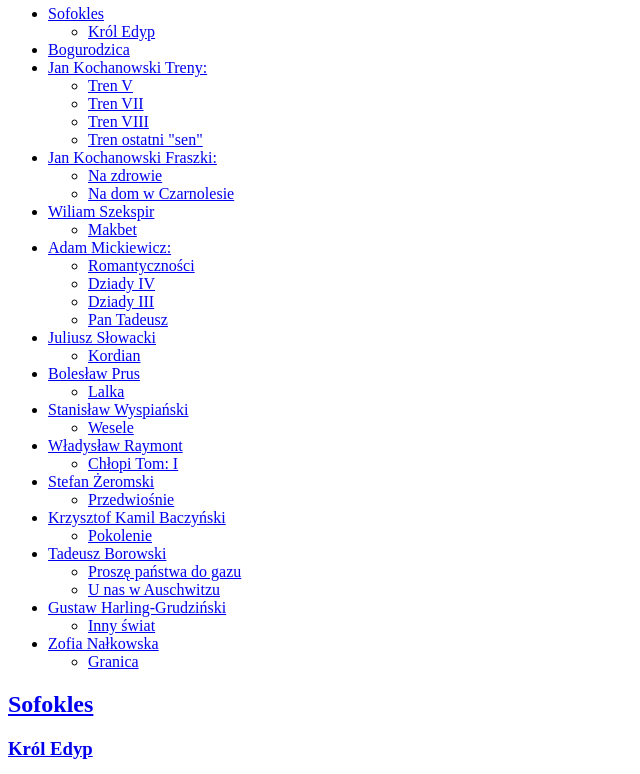
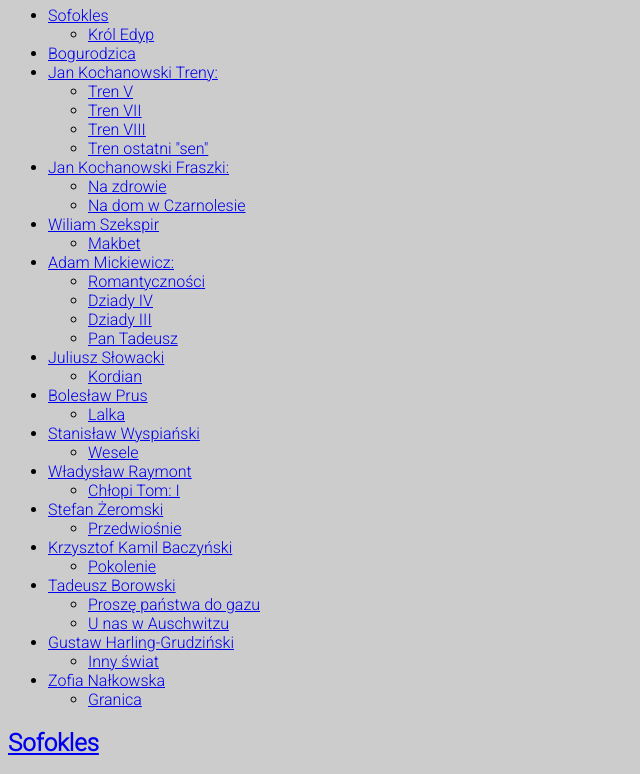
Before and after one commit to Veiroo/Project, a plain HTML site: page lekture/index.html in a window 1280 px wide. Shown: the part 75-849 px from the top of the page, without its empty margins (0-640 px from the left). Drawn offline with Linux system fonts and the light colour scheme.

Commit message:
created body.css

```diff
--- /dev/null
+++ b/lekture/css/body.css
@@ -0,0 +1,5 @@
+.body{
+    background-color: #ccc;
+    font-family: 'Roboto', sans-serif;
+    color: black
+}
--- a/lekture/index.html
+++ b/lekture/index.html
@@ -5,10 +5,14 @@
     <meta charset="UTF-8">
     <meta http-equiv="X-UA-Compatible" content="IE=edge">
     <meta name="viewport" content="width=device-width, initial-scale=1.0">
+    <link href="css/body.css" rel="stylesheet">
+    <link rel="preconnect" href="https://fonts.googleapis.com">
+<link rel="preconnect" href="https://fonts.gstatic.com" crossorigin>
+<link href="https://fonts.googleapis.com/css2?family=Roboto:ital,wght@0,300;1,300&display=swap" rel="stylesheet">
     <title>Lecture</title>
 </head>
 
-<body>
+<body class="body">
     <header>
         <h1>Lektury</h1>
     </header>
@@ -130,7 +134,7 @@
                 <article id="sen">
 
                     <h3>Tren ostatni "sen"<h3>
-                    <p>-</p>
+                            <p>-</p>
 
                 </article>
             </section>
```
